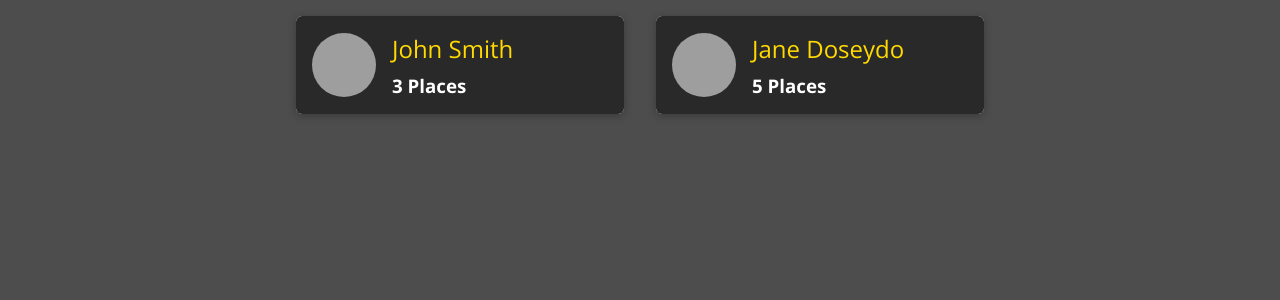
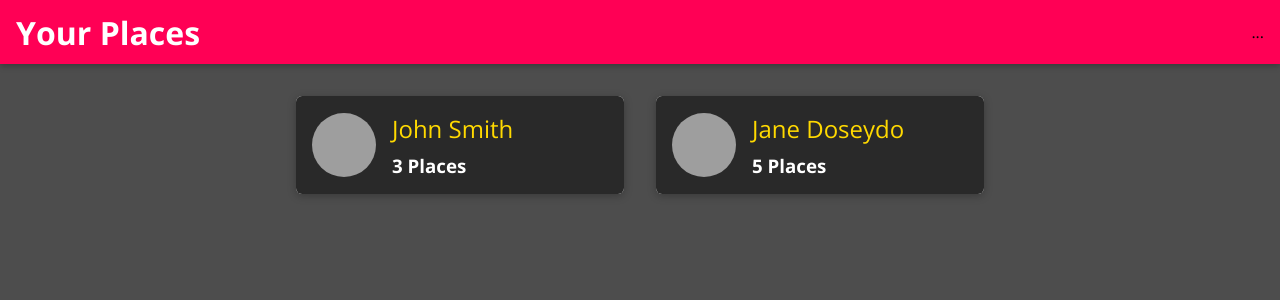
Before and after one commit to helloarchy/mern-frontend, a React (Create React App) app: page / in a window 1280 px wide. Shown: the top 300 px of the page. Built offline with nearby package versions, Linux system fonts and the light colour scheme; grey boxes are pictures that could not be loaded.

Commit message:
Add header with navigation

```diff
--- a/src/App.js
+++ b/src/App.js
@@ -8,10 +8,13 @@
 
 import Users from './user/pages/Users';
 import NewPlace from './places/pages/NewPlace';
+import MainNavigation from "./shared/components/Navigation/MainNavigation";
 
 const App = () => {
     return (
         <Router>
+            <MainNavigation/>
+            <main>
                 <Switch>
                     <Route path={'/'} exact={true}>
                         <Users/>
@@ -21,6 +24,7 @@
                     </Route>
                     <Redirect to={'/'}/>
                 </Switch>
+            </main>
         </Router>
     );
 };
--- /dev/null
+++ b/src/shared/components/Navigation/MainHeader.css
@@ -0,0 +1,23 @@
+.main-header {
+  width: 100%;
+  height: 4rem;
+  display: flex;
+  align-items: center;
+  position: fixed;
+  top: 0;
+  left: 0;
+  background: #ff0055;
+  box-shadow: 0 2px 6px rgba(0, 0, 0, 0.26);
+  padding: 0 1rem;
+  z-index: 5;
+}
+
+main {
+  margin-top: 5rem;
+}
+
+@media (min-width: 768px) {
+  .main-header {
+    justify-content: space-between;
+  }
+}
--- /dev/null
+++ b/src/shared/components/Navigation/MainHeader.js
@@ -0,0 +1,13 @@
+import React from 'react';
+
+import './MainHeader.css';
+
+const MainHeader = props => {
+    return (
+        <header className={'main-header'}>
+            {props.children}
+        </header>
+    );
+};
+
+export default MainHeader;
--- /dev/null
+++ b/src/shared/components/Navigation/MainNavigation.css
@@ -0,0 +1,45 @@
+.main-navigation__menu-btn {
+  width: 3rem;
+  height: 3rem;
+  background: transparent;
+  border: none;
+  display: flex;
+  flex-direction: column;
+  justify-content: space-around;
+  margin-right: 2rem;
+  cursor: pointer;
+}
+
+.main-navigation__menu-btn span {
+  display: block;
+  width: 3rem;
+  height: 2.5px;
+  background: white;
+}
+
+.main-navigation__title {
+  color: white;
+}
+
+.main-navigation__title a {
+  text-decoration: none;
+  color: white;
+}
+
+.main-navigation__header-nav {
+  display: none;
+}
+
+.main-navigation__drawer-nav {
+  height: 100%;
+}
+
+@media (min-width: 768px) {
+  .main-navigation__menu-btn {
+    display: none;
+  }
+
+  .main-navigation__header-nav {
+    display: block;
+  }
+}
--- /dev/null
+++ b/src/shared/components/Navigation/MainNavigation.js
@@ -0,0 +1,26 @@
+import React from 'react';
+import { Link } from 'react-router-dom';
+
+import './MainNavigation.css';
+import MainHeader from "./MainHeader";
+
+const MainNavigation = props => {
+    return (
+        <MainHeader>
+            <button className={'main-navigation__menu-btn'}>
+                {/* Hamburger */}
+                <span/>
+                <span/>
+                <span/>
+            </button>
+            <h1 className={'main-navigation__title'}>
+                <Link to={'/'}>Your Places</Link>
+            </h1>
+            <nav>
+                ...
+            </nav>
+        </MainHeader>
+    );
+};
+
+export default MainNavigation;
--- a/src/user/components/UsersList.js
+++ b/src/user/components/UsersList.js
@@ -1,14 +1,17 @@
 import React from 'react';
 
 import UserItem from "./UserItem";
+import Card from "../../shared/components/UIElements/Card";
 import './UsersList.css';
 
 const UsersList = props => {
     if (props.items.length === 0) {
         return (
-            <div className={'center'}>
-                <h2>No users found!</h2>
-            </div>
+            <Card>
+                <div className={'center'}>
+                    <h2>No users found!</h2>
+                </div>
+            </Card>
         );
     }
     return (
```
Also changed, not shown: src/shared/components/Navigation/NavLinks.css (added), src/shared/components/Navigation/NavLinks.js (added), src/shared/components/Navigation/SideDrawer.css (added), src/shared/components/Navigation/SideDrawer.js (added). Lines whose indentation alone changed are shown as unchanged.
